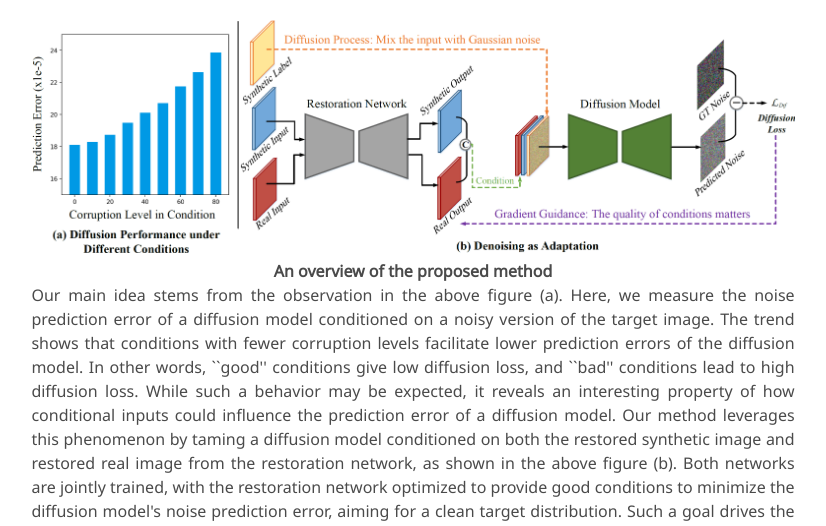
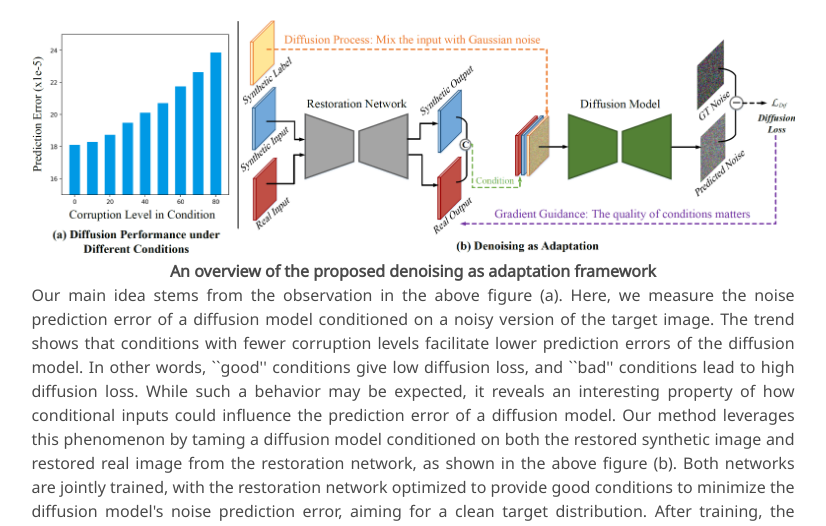
Before and after one commit to KangLiao929/KangLiao929.github.io, a Jekyll site: the page projects/noise-da/index.html, which Jekyll copies as it is, in a window 1280 px wide and 1400 px high, scrolled down 904 px. Shown: the top 526 px of the window, without its empty margins (227-1053 px from the left). Built offline with Jekyll 4.4.1, drawn with Linux system fonts in a browser that asks for light colours; nearby versions of some CDN libraries; some web fonts are replaced; library files that are not in the unit come from our copies; a style sheet for code colours, icons or effects is not loaded; some of the changed text lies outside the part shown.

Commit message:
Update index.html

```diff
--- a/projects/noise-da/index.html
+++ b/projects/noise-da/index.html
@@ -142,21 +142,38 @@
     <!--=================Motivation and Method==========================-->
     <div class="columns is-centered has-text-centered">
       <div class="column is-four-fifths">
-        <h2 class="title is-3">Method</h2>
+        <h2 class="title is-3">Motivation and Framework</h2>
         <div class="content has-text-justified">
-      <!-- <h3 class="title is-4">Overview of the AlignFormer</h3> -->
       <div style="text-align: center; vertical-align:middle">
         <img src="images/framework.png" width="800">
       </div>
       <div align="center">
-        <b>An overview of the proposed method</b>
+        <b>An overview of the proposed denoising as adaptation framework</b>
       </div>
       <p>
-      Our main idea stems from the observation in the above figure (a). Here, we measure the noise prediction error of a diffusion model conditioned on a noisy version of the target image. The trend shows that conditions with fewer corruption levels facilitate lower prediction errors of the diffusion model. In other words, ``good'' conditions give low diffusion loss, and ``bad'' conditions lead to high diffusion loss. While such a behavior may be expected, it reveals an interesting property of how conditional inputs could influence the prediction error of a diffusion model. Our method leverages this phenomenon by taming a diffusion model conditioned on both the restored synthetic image and restored real image from the restoration network, as shown in the above figure (b). Both networks are jointly trained, with the restoration network optimized to provide good conditions to minimize the diffusion model's noise prediction error, aiming for a clean target distribution. Such a goal drives the restoration network to learn to improve the quality of its outputs. After training, the diffusion model is discarded, leaving only the trained restoration network for inference.
+      Our main idea stems from the observation in the above figure (a). Here, we measure the noise prediction error of a diffusion model conditioned on a noisy version of the target image. The trend shows that conditions with fewer corruption levels facilitate lower prediction errors of the diffusion model. In other words, ``good'' conditions give low diffusion loss, and ``bad'' conditions lead to high diffusion loss. While such a behavior may be expected, it reveals an interesting property of how conditional inputs could influence the prediction error of a diffusion model. Our method leverages this phenomenon by taming a diffusion model conditioned on both the restored synthetic image and restored real image from the restoration network, as shown in the above figure (b). Both networks are jointly trained, with the restoration network optimized to provide good conditions to minimize the diffusion model's noise prediction error, aiming for a clean target distribution. After training, the diffusion model is discarded, leaving only the trained restoration network for inference.
       </p>
     </div>
   </div>
 </div>
+    <!--=================Shortcut==========================-->
+    <div class="columns is-centered has-text-centered">
+      <div class="column is-four-fifths">
+        <h2 class="title is-3">Eliminating Shortcut Learning in Diffusion</h2>
+        <div class="content has-text-justified">
+      <div style="text-align: center; vertical-align:middle">
+        <img src="images/shortcut" width="800">
+      </div>
+      <div align="center">
+        <b>Example of the shortcut learning occurred in diffusion</b>
+      </div>
+      <p>
+      The joint training of the restoration model and diffusion model, however, could lead to trivial solutions or shortcuts. For example, it is easy to distinguish the synthetic and real-world conditions by the pixel similarity or the channel index. Consequently, the restoration network will cheat the diffusion network by roughly degrading the high-frequency information in real-world images. As illustrated in the above figure (bottom), we identify three stages in this training process: (I) Diffusion network struggles to recognize which conditions aid denoising as both are heavily degraded, promoting the restoration network to enhance both; (II) Synthetic image is clearly restored and is easy to discriminate from its appearance; (III) The diffusion model tends to distinguish between the conditions, leading it to focus on the synthetic data while ignoring the real-world data.
+      </p>
+    </div>
+  </div>
+</div>
+
     <!--=================Results==========================-->
     <div class="columns is-centered has-text-centered">
       <div class="column is-four-fifths">
```
